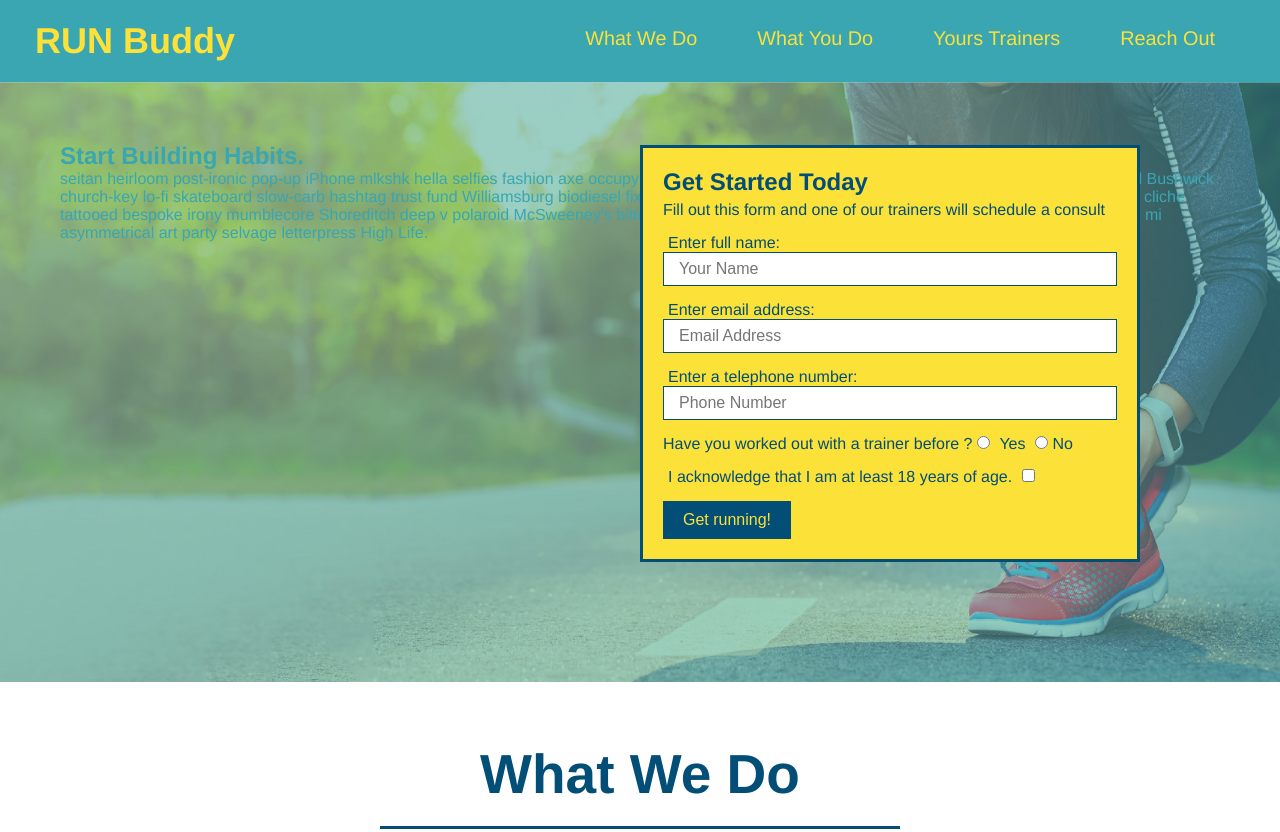
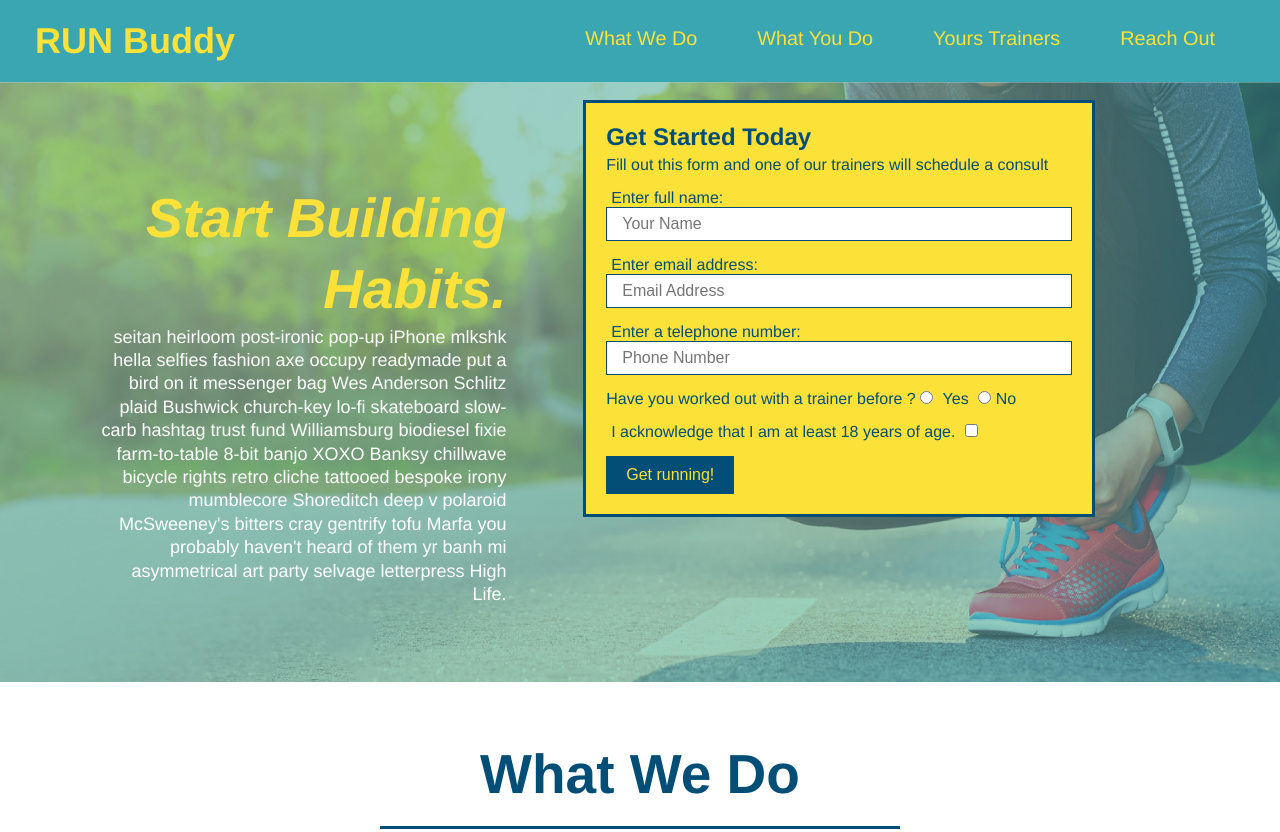
Before and after one commit to ITJagraj/run-buddy, a plain HTML site: page index.html in a window 1280 px wide. Shown: the top 832 px of the page. Drawn offline with Linux system fonts and the light colour scheme.

```diff
--- a/assets/css/style.css
+++ b/assets/css/style.css
@@ -51,15 +51,16 @@ footer {
     background-color: #fce138;
     width: 100%;
     padding: 40px 35px;
+    display: flex;
+    justify-content: space-between;
+    flex-wrap: wrap;
 }
 footer h2 {
-    display: inline;
     color: #024e76;
     font-size: 30px;
     margin: 0;
 }
 footer div {
-    float: right;
     line-height: 1.5;
     text-align: right;
 }
@@ -82,6 +83,20 @@ section {
     background-position: center;
     position: relative;
 }
+.hero-cta {
+    width: 35%;
+    text-align: right;
+    margin: 3.5%;
+    color: #fff;
+    font-size: 18px;
+    line-height: 1.3;
+
+}
+.hero-cta h2 {
+    font-style: italic;
+    font-size: 55px;
+    color: #fce138;
+}
 /*Hero Style End */
 /*Hero Form Style Start */
 .hero-form {
@@ -93,6 +108,8 @@ section {
     position: absolute;
     bottom: 120px;
     right: 140px;
+    margin: 3.5%;
+    width: 40%;
 }
 .hero-form p {
     margin: 5px 0 15px 0;
```
